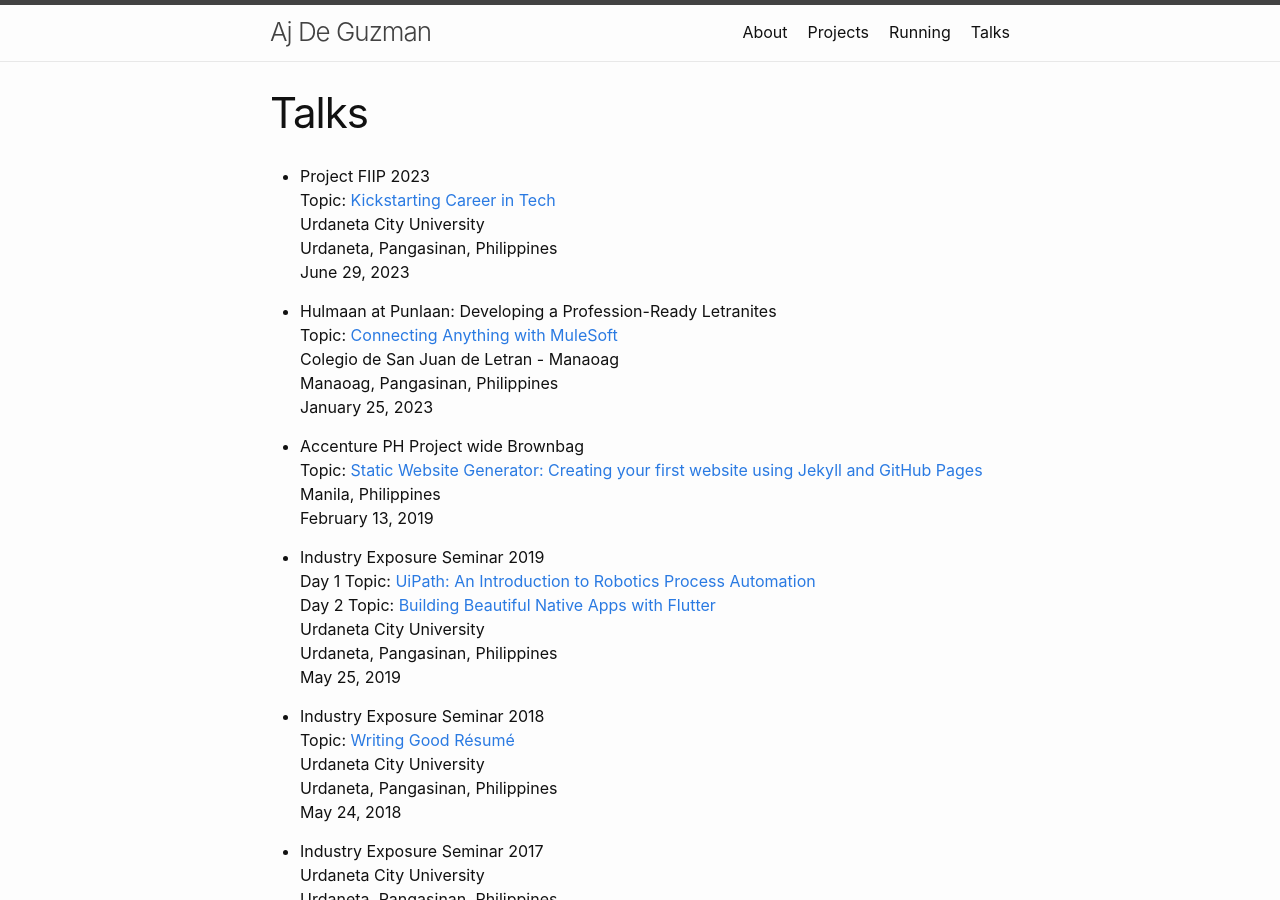
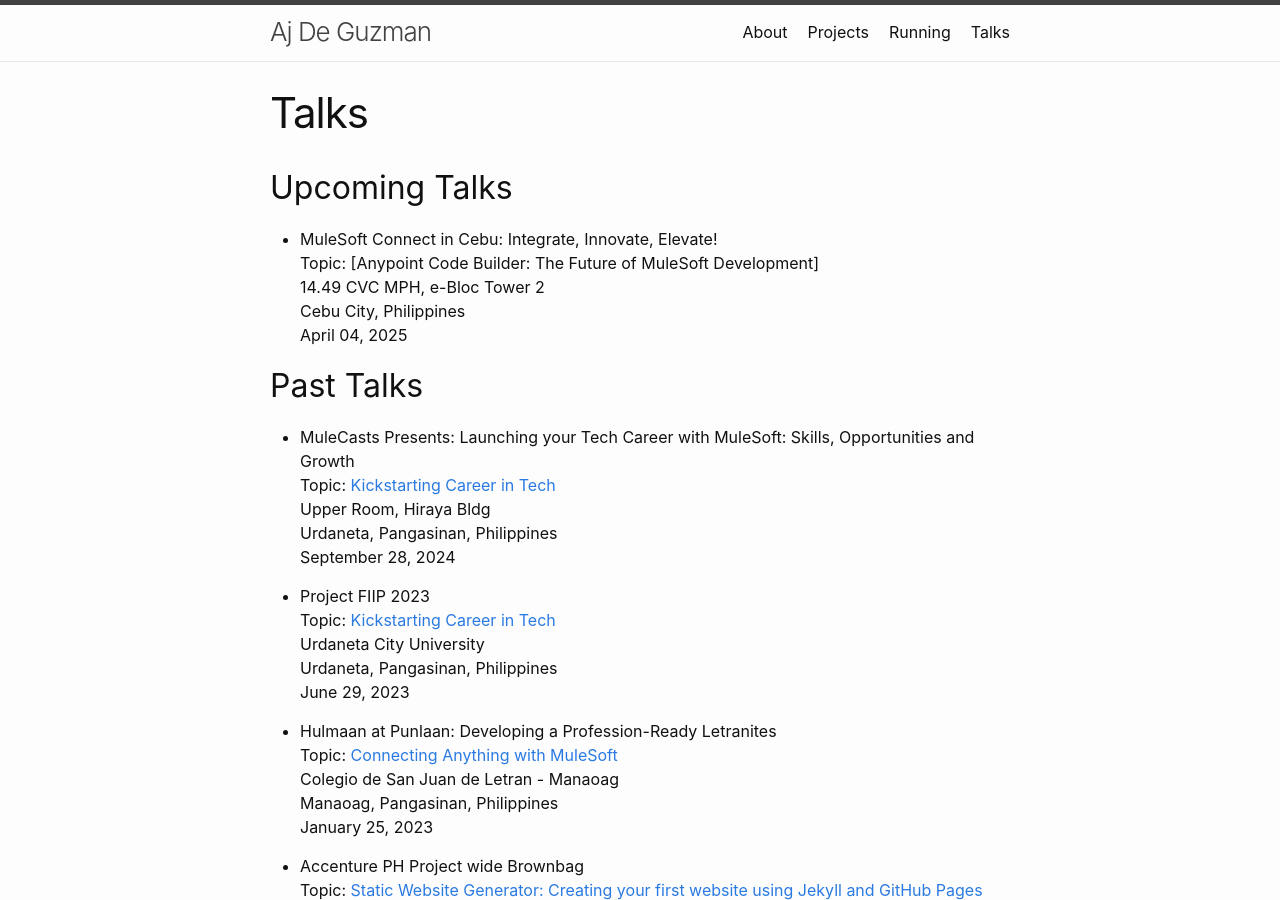
Before and after one commit to ajdeguzman/ajdeguzman.github.io, a Jekyll site: the page built from talks.md, in a window 1280 px wide and 900 px high. Built offline with Jekyll 4.4.1, drawn with Linux system fonts in a browser that asks for light colours.

Commit message:
Update talks.md

```diff
--- a/talks.md
+++ b/talks.md
@@ -3,6 +3,20 @@ layout: page
 title: Talks
 permalink: /talks/
 ---
+## Upcoming Talks
+- MuleSoft Connect in Cebu: Integrate, Innovate, Elevate!
+<br> Topic: [Anypoint Code Builder: The Future of MuleSoft Development]
+<br> 14.49 CVC MPH, e-Bloc Tower 2
+<br> <i class="fa fa-map-pin"></i> Cebu City, Philippines
+<br> April 04, 2025
+
+## Past Talks
+
+- MuleCasts Presents: Launching your Tech Career with MuleSoft: Skills, Opportunities and Growth
+<br> Topic: [Kickstarting Career in Tech](https://ajdeguzman.github.io/assets/Kickstarting%20Career%20in%20Tech.pdf)
+<br> Upper Room, Hiraya Bldg
+<br> <i class="fa fa-map-pin"></i> Urdaneta, Pangasinan, Philippines
+<br> September 28, 2024
 
 - Project FIIP 2023
 <br> Topic: [Kickstarting Career in Tech](https://ajdeguzman.github.io/assets/Kickstarting%20Career%20in%20Tech.pdf)
```
